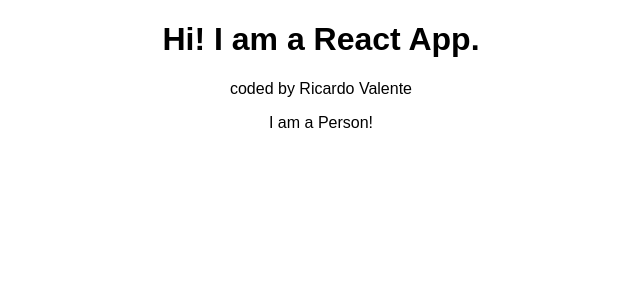
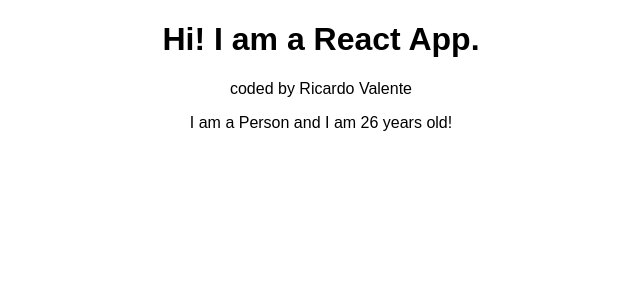
Before and after one commit to ricardo-valente/react_practicing, a React (Create React App) app: page / in a window 1280 px wide. Shown: the top 300 px of the page, without its empty margins (319-959 px from the left). Built offline with nearby package versions, Linux system fonts and the light colour scheme.

Commit message:
Passing function inside jsx return value

```diff
--- a/src/Person/Person.js
+++ b/src/Person/Person.js
@@ -1,5 +1,5 @@
 import React from 'react';
 
-const person = () => <p>I am a Person!</p>;
+const person = () => <p>I am a Person and I am {Math.floor(Math.random() * 30)} years old!</p>;
 
 export default person;
```
